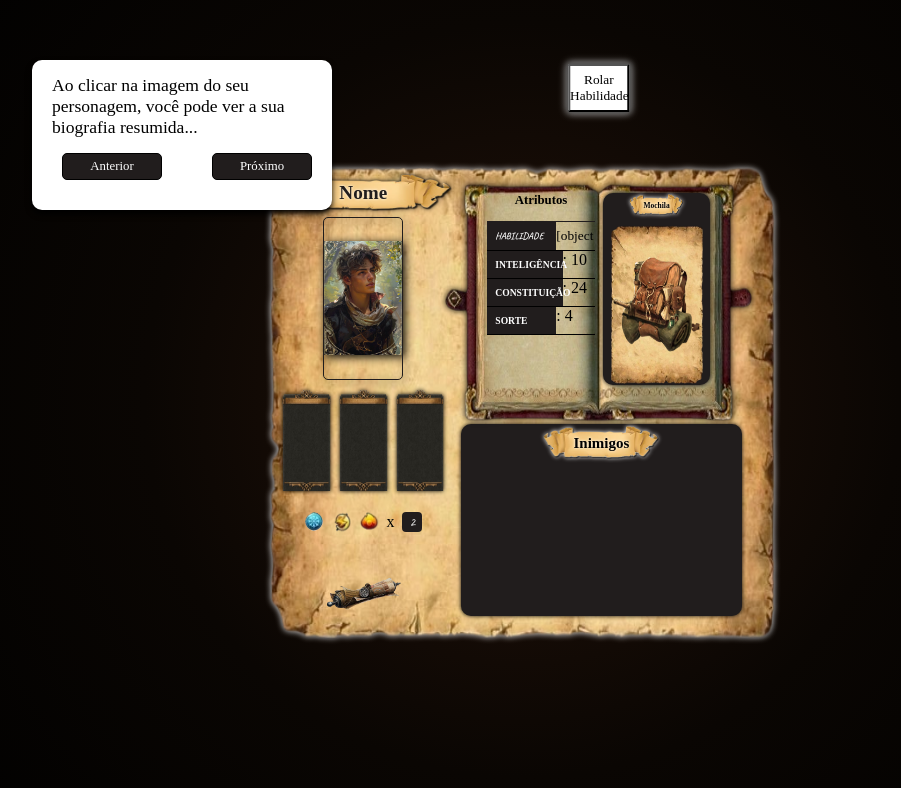
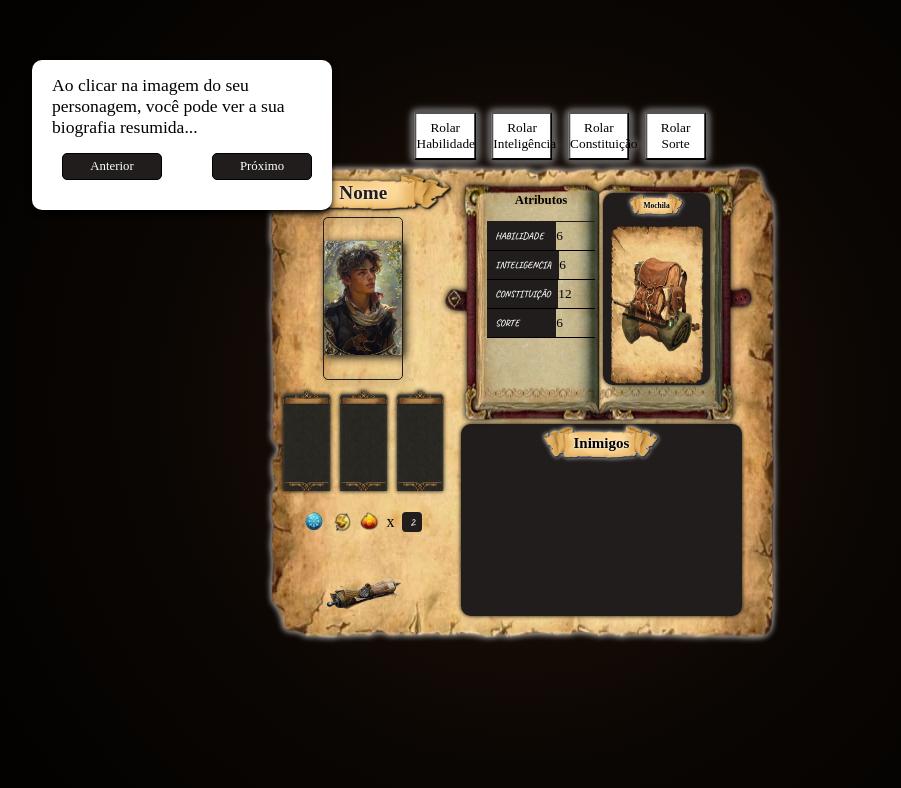
Before and after one commit to BiancoLorencini/sombrasDeThornValle, a React (Vite) app in the folder sombrasDeThornValle/: page /planilha in a window 1280 px wide. Shown: the top 788 px of the page, without its empty margins (118-1019 px from the left). Built offline with nearby package versions, Linux system fonts and the light colour scheme; a web font is replaced by a local one.

Commit message:
Ref: dice working

```diff
--- a/sombrasDeThornValle/src/components/planilhaPersonagem/planilha.jsx
+++ b/sombrasDeThornValle/src/components/planilhaPersonagem/planilha.jsx
@@ -22,10 +22,10 @@ const Planilha = () => {
   const [flipped2, setFlipped2] = useState(false);
   const [isFadingIn, setIsFadingIn] = useState(false);
   const musicRef = useRef();
-  const [habilidade, setHabilidade] = useState({});
-  const [inteligencia, setInteligencia] = useState({});
-  const [constituicao, setConstituicao] = useState({});
-  const [sorte, setSorte] = useState({});
+  const [habilidade, setHabilidade] = useState(0);
+  const [inteligencia, setInteligencia] = useState(0);
+  const [constituicao, setConstituicao] = useState(0);
+  const [sorte, setSorte] = useState(0);
   const {rollDice} = useDado();
 
   const [rollCount, setRollCount] = useState({
@@ -35,24 +35,24 @@ const Planilha = () => {
     sorte: 0,
   });
 
-  const [currentAttribute, setCurrentAttribute] = useState('habilidade');
+  const handleRoll = (attribute) => {
+    let result;
 
-  const handleRoll = () => {
-    const result = rollDice(1, 6); // Rola o dado
-
-    if (currentAttribute === 'habilidade') {
+    if (attribute === 'habilidade' && rollCount.habilidade < 3) {
+      result = rollDice(1, 6);
       setHabilidade(result);
       setRollCount(prev => ({ ...prev, habilidade: prev.habilidade + 1 }));
-      if (rollCount.habilidade + 1 === 3) setCurrentAttribute('inteligencia');
-    } else if (currentAttribute === 'inteligencia') {
+    } else if (attribute === 'inteligencia' && rollCount.inteligencia < 3) {
+      result = rollDice(1, 6);
       setInteligencia(result);
       setRollCount(prev => ({ ...prev, inteligencia: prev.inteligencia + 1 }));
-      if (rollCount.inteligencia + 1 === 3) setCurrentAttribute('constituicao');
-    } else if (currentAttribute === 'constituicao') {
-      setConstituicao(result);
+    } else if (attribute === 'constituicao' && rollCount.constituicao < 3) {
+      const rolls = rollDice(2, 6); // Rola dois dados
+      const total = Array.isArray(rolls) ? rolls.reduce((sum, r) => sum + r, 0) : rolls; // Soma os resultados
+      setConstituicao(total);
       setRollCount(prev => ({ ...prev, constituicao: prev.constituicao + 1 }));
-      if (rollCount.constituicao + 1 === 3) setCurrentAttribute('sorte');
-    } else if (currentAttribute === 'sorte') {
+    } else if (attribute === 'sorte' && rollCount.sorte < 3) {
+      result = rollDice(1, 6);
       setSorte(result);
       setRollCount(prev => ({ ...prev, sorte: prev.sorte + 1 }));
     }
@@ -109,8 +109,12 @@ const Planilha = () => {
       position: { top: '350px', left: '850px' }
     },
     {
-      message: '...e por fim, essa é a sua mochila de itens(com limite para somente 4 itens),clique na imagem para abrir...',
+      message: '...e essa é a sua mochila de itens(com limite para somente 4 itens),clique na imagem para abrir.',
       position: { top: '100px', left: '850px' }
+    },
+    {
+      message: 'Agora rolaremos os dados para definir seus atributos(maximo de 3 vezes para cada atributo, e ficando sempre com o ultimo resultado)...Boa Sorte!',
+      position: { top: '20px', left: '250px' }
     },
     {
       message: '...e aqui encerramos o tutorial básico, tenha uma ótima aventura',
@@ -160,24 +164,42 @@ const handleMouseLeave = () => {
               <div className={style.info} >
                 <label className={style.att}>HABILIDADE</label>
                 <input className={style.attValor} type="text"  value={habilidade + 6} readOnly />
-                <button className={style.buttonRolls}
-                onClick={handleRoll}
-                disabled={rollCount.habilidade >= 3 ||          currentAttribute !== 'habilidade'}
+                <button className={style. buttonRollsHabilidade}
+                onClick={() => handleRoll('habilidade')}
+                disabled={rollCount.habilidade >= 3}
                 >
-                  Rolar Habilidade
+                Rolar Habilidade
                 </button>
               </div>
               <div className={style.info}>
-                <div className={style.att}><p>INTELIGÊNCIA</p></div>
-                <div className={style.attValor}><p>: 10</p></div>
+                <label className={style.att}>INTELIGENCIA</label>
+                <input className={style.attValor} type="text"  value={inteligencia + 6} readOnly />
+                <button className={style.buttonRollsInteligencia}
+                onClick={() => handleRoll('inteligencia')}
+                disabled={rollCount.inteligencia >= 3}
+                >
+                Rolar Inteligência
+                </button>
               </div>
               <div className={style.info}>
-                <div className={style.att}><p>CONSTITUIÇÃO</p></div>
-                <div className={style.attValor}><p>: 24</p></div>
+                <label className={style.att}>CONSTITUIÇÃO</label>
+                <input className={style.attValor} type="text"  value={constituicao + 12} readOnly />
+                <button className={style.buttonRollsConstituicao}
+                onClick={() => handleRoll('constituicao')}
+                disabled={rollCount.constituicao >= 3}
+                >
+                Rolar Constituição
+                </button>
               </div>
               <div className={style.info}>
-                <div className={style.att}><p>SORTE</p></div>
-                <div className={style.attValor}><p>: 4</p></div>
+              <label className={style.att}>SORTE</label>
+                <input className={style.attValor} type="text"  value={sorte + 6} readOnly />
+                <button className={style.buttonRollsSorte}
+                onClick={() => handleRoll('sorte')}
+                disabled={rollCount.sorte >= 3}
+                >
+                Rolar Sorte
+                </button>
               </div>
             </div>
             <div className={style.infoSide} >
--- a/sombrasDeThornValle/src/components/planilhaPersonagem/planilha.module.css
+++ b/sombrasDeThornValle/src/components/planilhaPersonagem/planilha.module.css
@@ -86,10 +86,43 @@
   border: none;
 }
 
-.buttonRolls{
+.buttonRollsHabilidade{
   position: absolute;
-  top: -40%;
+  top: -20%;
+  left: 0;
+  transform: translate(-50%, -50%);
+  width: 20%;
+  height: 20%;
+  background-color: #fff;
+  z-index: 3;
+}
+
+.buttonRollsInteligencia{
+  position: absolute;
+  top: -20%;
+  left: 25%;
+  transform: translate(-50%, -50%);
+  width: 20%;
+  height: 20%;
+  background-color: #fff;
+  z-index: 3;
+}
+
+.buttonRollsConstituicao{
+  position: absolute;
+  top: -20%;
   left: 50%;
+  transform: translate(-50%, -50%);
+  width: 20%;
+  height: 20%;
+  background-color: #fff;
+  z-index: 3;
+}
+
+.buttonRollsSorte{
+  position: absolute;
+  top: -20%;
+  left: 75%;
   transform: translate(-50%, -50%);
   width: 20%;
   height: 20%;
```
